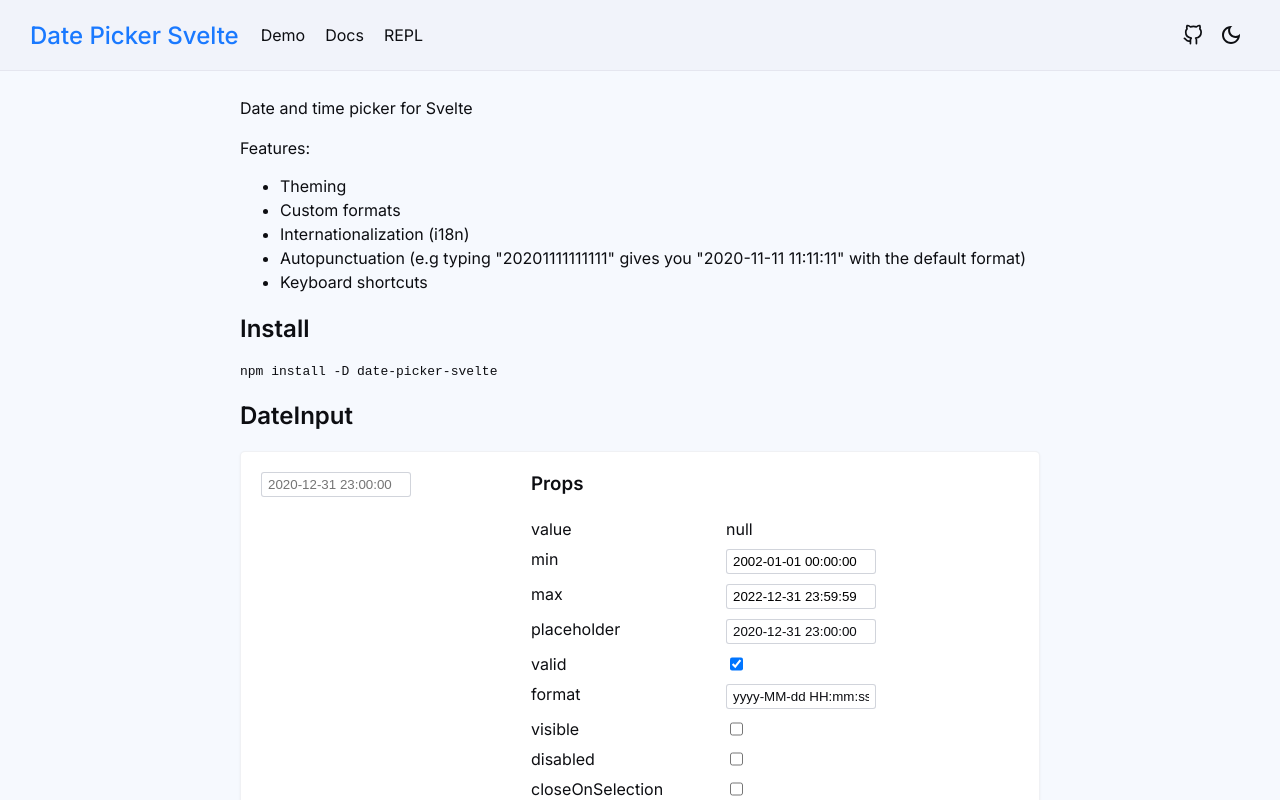
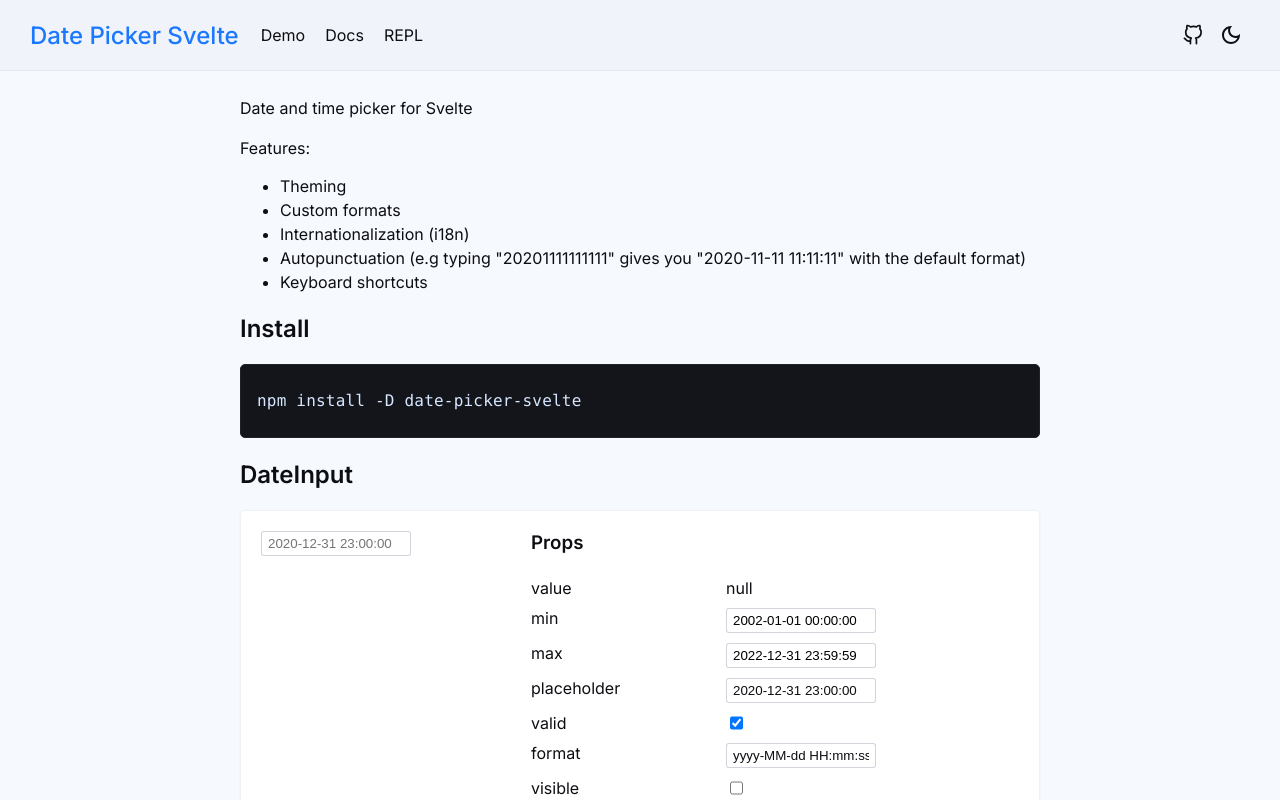
Before and after one commit to probablykasper/date-picker-svelte, a SvelteKit app: page / in a window 1280 px wide. Shown: the top 800 px of the page. Built offline with nearby package versions, Linux system fonts and the light colour scheme.

Commit message:
Update deps

```diff
--- a/src/app.html
+++ b/src/app.html
@@ -25,9 +25,10 @@
       href="https://fonts.googleapis.com/css2?family=Inter:wght@400;500;600&display=swap"
       rel="stylesheet"
     />
+    <link rel="stylesheet" href="prism-holi-theme.css" />
     %sveltekit.head%
   </head>
   <body>
-    %sveltekit.body%
+    <div>%sveltekit.body%</div>
   </body>
 </html>
--- a/src/routes/+layout.svelte
+++ b/src/routes/+layout.svelte
@@ -84,7 +84,6 @@
 </div>
 
 <style lang="sass">
-  @import url('./prism-holi-theme.css')
   :global(:root)
     --primary: #1a79ff
     --input-highlight-border: rgb(2, 105, 247)
--- a/src/routes/prop.svelte
+++ b/src/routes/prop.svelte
@@ -1,7 +1,7 @@
 <script lang="ts">
   import DateInput from '$lib/DateInput.svelte'
 
-  export let value: unknown = null
+  export let value: unknown = undefined
   export let label: string
   let jsonValue = ''
   $: if (value instanceof Object) {
--- a/svelte.config.js
+++ b/svelte.config.js
@@ -1,12 +1,12 @@
-import preprocess from 'svelte-preprocess'
 import adapter from '@sveltejs/adapter-static'
 import { mdsvex } from 'mdsvex'
+import { vitePreprocess } from '@sveltejs/kit/vite'
 
 /** @type {import('@sveltejs/kit').Config} */
 const config = {
   extensions: ['.svelte', '.md'],
   preprocess: [
-    preprocess(),
+    vitePreprocess(),
     mdsvex({
       extensions: ['.md'],
     }),
```
Also changed, not shown: package.json (+5 -6 lines), static/prism-holi-theme.css (renamed from src/routes/prism-holi-theme.css), 1 other file (tests, documents, lock files or other folders).
